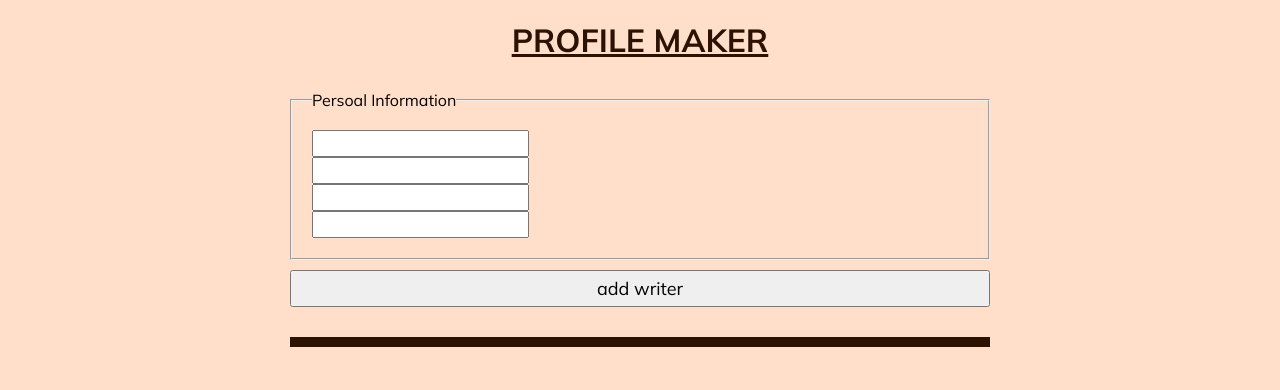
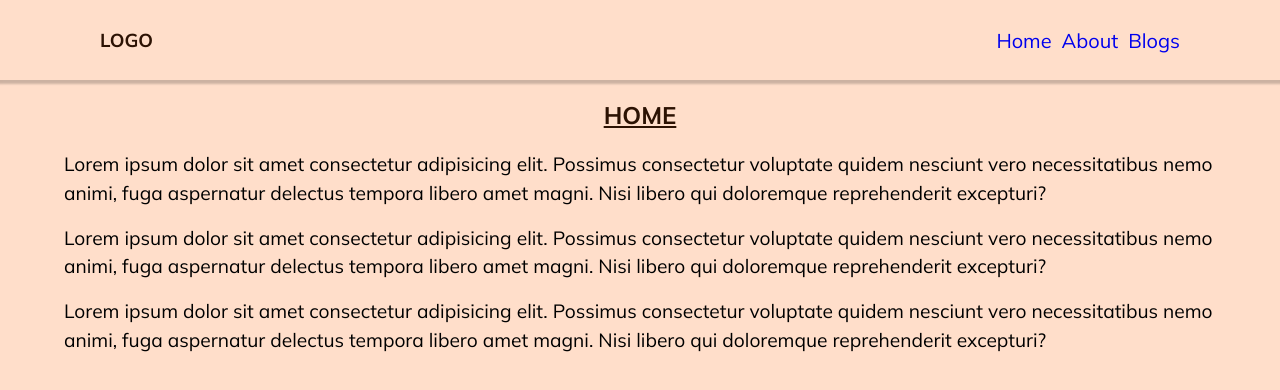
Before and after one commit to emmanuelAkpe/code-along, a React (Create React App) app: page / in a window 1280 px wide. Shown: the top 390 px of the page. Built offline with nearby package versions, Linux system fonts and the light colour scheme.

Commit message:
react-component-8

```diff
--- a/package.json
+++ b/package.json
@@ -9,6 +9,7 @@
     "axios": "^0.26.1",
     "react": "^17.0.2",
     "react-dom": "^17.0.2",
+    "react-router-dom": "^6.3.0",
     "react-scripts": "5.0.0",
     "web-vitals": "^2.1.4"
   },
--- a/src/App.js
+++ b/src/App.js
@@ -1,30 +1,24 @@
-import useLocalStorage from "./hooks/useLocalStorage";
-import ProfileForm from "./component/ProfileForm";
-import ProfileCard from "./component/ProfileCard";
+import React from 'react'
+import {BrowserRouter, Routes, Route} from "react-router-dom"
+import Navbar from './component/navbar/Navbar'
+import About from './pages/About'
+import Blog from './pages/Blog'
+import Home from './pages/Home'
 
-function App() {
-  const [profiles, setProfiles] = useLocalStorage("profiles", []);
 
-  const updateProfiles = (profile) => {
-    let arr = profiles;
-    arr.push(profile);
-    setProfiles([...arr]);
-  };
+const App = () => {
+  return (
+    <BrowserRouter>
+    <Navbar/>
+      <Routes>
+        <Route path='about' element={<About/>}/>
+        <Route path='blog' element={<Blog/>}/>
+        <Route path='/' element={<Home/>}/>
 
-  return (
-    <div className="app">
-      <h1> Profile Maker </h1>
-      <div>
-        <ProfileForm submit={updateProfiles} />
-        <hr />
-        <div className="list">
-          {profiles.map((person, index) => (
-            <ProfileCard key={index} writer={person} />
-          ))}
-        </div>
-      </div>
-    </div>
-  );
+      </Routes>
+
+    </BrowserRouter>
+  )
 }
 
-export default App;
+export default App
--- /dev/null
+++ b/src/component/navbar/Navbar.js
@@ -0,0 +1,28 @@
+import React from 'react'
+import { Link } from 'react-router-dom'
+import './navbar.css'
+
+
+const Navbar = () => {
+  return (
+    <nav>
+        <h3>Logo</h3>
+
+        <ul>
+            <li>
+                <Link to='/'>Home</Link>
+            </li>
+
+            <li>
+                <Link to='about'>About</Link>
+            </li>
+
+            <li>
+                <Link to='blog'>Blogs</Link>
+            </li>
+        </ul>
+    </nav>
+  )
+}
+
+export default Navbar
--- /dev/null
+++ b/src/component/navbar/navbar.css
@@ -0,0 +1,19 @@
+nav{
+    display: flex;
+    align-items: center;
+    justify-content: space-between;
+    box-shadow: 0 2px 2px 2px rgba(0, 0, 0, 0.2);
+    height: 80px;
+    padding: 0 100px;
+}
+
+nav ul{
+    display: flex;
+    list-style: none;
+    gap: 10px;
+}
+
+nav a{
+    text-decoration: none;
+    font-size: 20px;
+}
--- a/src/index.css
+++ b/src/index.css
@@ -194,3 +194,15 @@ hr {
 .post > h3 {
   text-align: center;
 }
+
+
+section{
+  width: 90%;
+  margin: 0 auto;
+}
+
+section p{
+  font-size: 1.2rem;
+  line-height: 1.5;
+  margin-bottom: 1rem;
+}
--- /dev/null
+++ b/src/pages/About.js
@@ -0,0 +1,29 @@
+import React from "react";
+
+const About = () => {
+  return (
+    <section>
+        <h1>About</h1>
+      <p>
+        Lorem ipsum dolor sit amet consectetur adipisicing elit. Possimus
+        consectetur voluptate quidem nesciunt vero necessitatibus nemo animi,
+        fuga aspernatur delectus tempora libero amet magni. Nisi libero qui
+        doloremque reprehenderit excepturi?
+      </p>
+      <p>
+        Lorem ipsum dolor sit amet consectetur adipisicing elit. Possimus
+        consectetur voluptate quidem nesciunt vero necessitatibus nemo animi,
+        fuga aspernatur delectus tempora libero amet magni. Nisi libero qui
+        doloremque reprehenderit excepturi?
+      </p>
+      <p>
+        Lorem ipsum dolor sit amet consectetur adipisicing elit. Possimus
+        consectetur voluptate quidem nesciunt vero necessitatibus nemo animi,
+        fuga aspernatur delectus tempora libero amet magni. Nisi libero qui
+        doloremque reprehenderit excepturi?
+      </p>
+    </section>
+  );
+};
+
+export default About;
--- /dev/null
+++ b/src/pages/Blog.js
@@ -0,0 +1,29 @@
+import React from "react";
+
+const Blog = () => {
+  return (
+    <section>
+        <h1>Blog</h1>
+      <p>
+        Lorem ipsum dolor sit amet consectetur adipisicing elit. Possimus
+        consectetur voluptate quidem nesciunt vero necessitatibus nemo animi,
+        fuga aspernatur delectus tempora libero amet magni. Nisi libero qui
+        doloremque reprehenderit excepturi?
+      </p>
+      <p>
+        Lorem ipsum dolor sit amet consectetur adipisicing elit. Possimus
+        consectetur voluptate quidem nesciunt vero necessitatibus nemo animi,
+        fuga aspernatur delectus tempora libero amet magni. Nisi libero qui
+        doloremque reprehenderit excepturi?
+      </p>
+      <p>
+        Lorem ipsum dolor sit amet consectetur adipisicing elit. Possimus
+        consectetur voluptate quidem nesciunt vero necessitatibus nemo animi,
+        fuga aspernatur delectus tempora libero amet magni. Nisi libero qui
+        doloremque reprehenderit excepturi?
+      </p>
+    </section>
+  );
+};
+
+export default Blog;
--- /dev/null
+++ b/src/pages/Home.js
@@ -0,0 +1,29 @@
+import React from "react";
+
+const Home = () => {
+  return (
+    <section>
+        <h1>Home</h1>
+      <p>
+        Lorem ipsum dolor sit amet consectetur adipisicing elit. Possimus
+        consectetur voluptate quidem nesciunt vero necessitatibus nemo animi,
+        fuga aspernatur delectus tempora libero amet magni. Nisi libero qui
+        doloremque reprehenderit excepturi?
+      </p>
+      <p>
+        Lorem ipsum dolor sit amet consectetur adipisicing elit. Possimus
+        consectetur voluptate quidem nesciunt vero necessitatibus nemo animi,
+        fuga aspernatur delectus tempora libero amet magni. Nisi libero qui
+        doloremque reprehenderit excepturi?
+      </p>
+      <p>
+        Lorem ipsum dolor sit amet consectetur adipisicing elit. Possimus
+        consectetur voluptate quidem nesciunt vero necessitatibus nemo animi,
+        fuga aspernatur delectus tempora libero amet magni. Nisi libero qui
+        doloremque reprehenderit excepturi?
+      </p>
+    </section>
+  );
+};
+
+export default Home;
```
Also changed, not shown: 1 other file (tests, documents, lock files or other folders).
